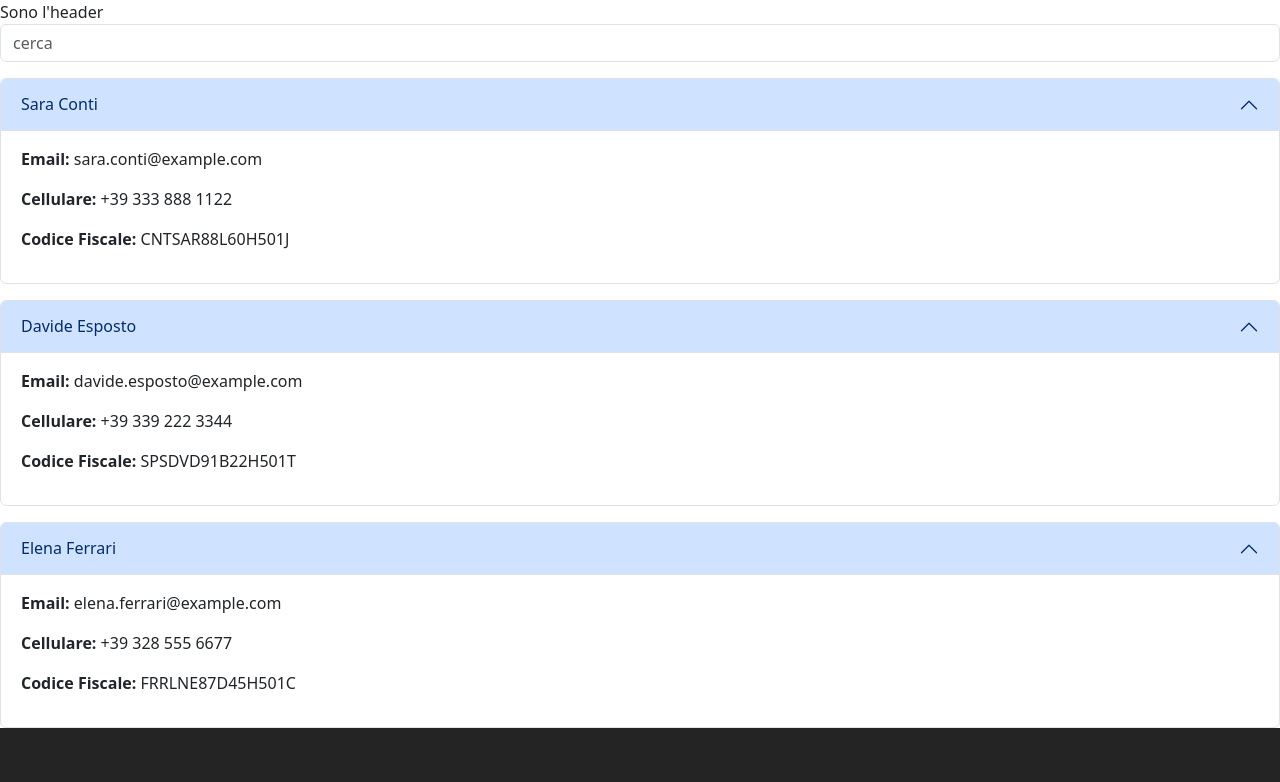
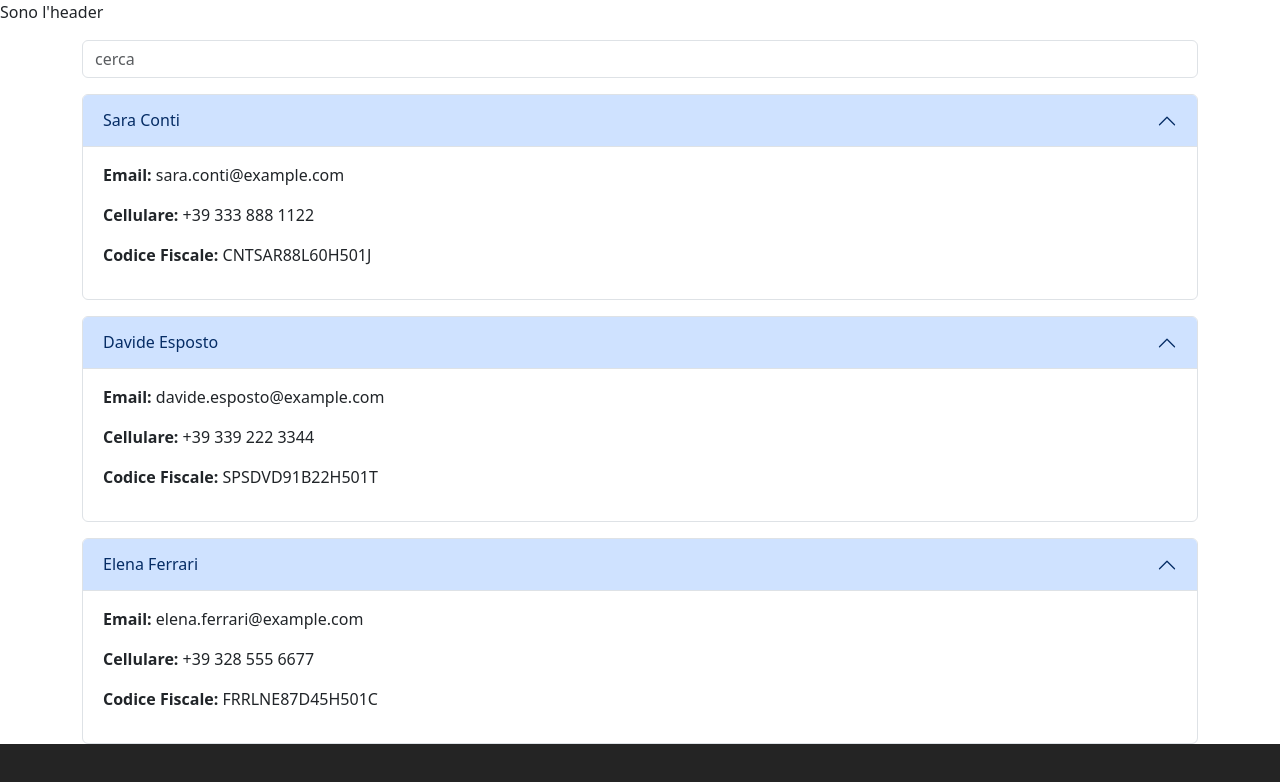
Before and after one commit to Sarasalzano/cs-booroad-app, a React (Vite) app: page /viaggi/parigi in a window 1280 px wide. Shown: the top 782 px of the page. Built offline with nearby package versions, Linux system fonts and the light colour scheme.

Commit message:
gestisci handlesearch

```diff
--- a/src/pages/DetailPage.jsx
+++ b/src/pages/DetailPage.jsx
@@ -2,17 +2,25 @@ import { useParams } from "react-router-dom";
 import { Accordion } from "react-bootstrap";
 import SearchBar from "../components/SearchBar";
 import trips from "../data/trips"; // assicurati che il percorso sia corretto
+import { useState } from "react";
 
 export default function DetailPage() {
   const { id } = useParams(); // cattura l'id dall'URL (es. /viaggi/2)
   const trip = trips.find((t) => t.path === `/viaggi/${id}`); // trova il viaggio corretto
-
+  const [query, setQuery] = useState("");
   const travellers = trip?.travellers;
+  const handleSearch = (value) => setQuery(value);
+  const filteredTravellers = travellers.filter((t) =>
+    `${t.nome} ${t.cognome}`.toLowerCase().includes(query.toLowerCase())
+  );
 
   return (
-    <>
-      <SearchBar />
-      {travellers.map((t) => (
+    <div className="container mt-3">
+
+      <SearchBar  onSearch={handleSearch} />
+      {/* {/ Lista filtrata */}
+      {filteredTravellers.length > 0 ? (
+        filteredTravellers.map((t) => (
           <Accordion
             key={t.id}
             defaultActiveKey={["0"]}
@@ -36,7 +44,10 @@ export default function DetailPage() {
               </Accordion.Body>
             </Accordion.Item>
           </Accordion>
-      ))}
-    </>
+        ))
+      ) : (
+        <p className="text-muted">Nessun viaggiatore trovato.</p>
+      )}
+    </div>
   );
 }
```
Lines whose indentation alone changed are shown as unchanged.
